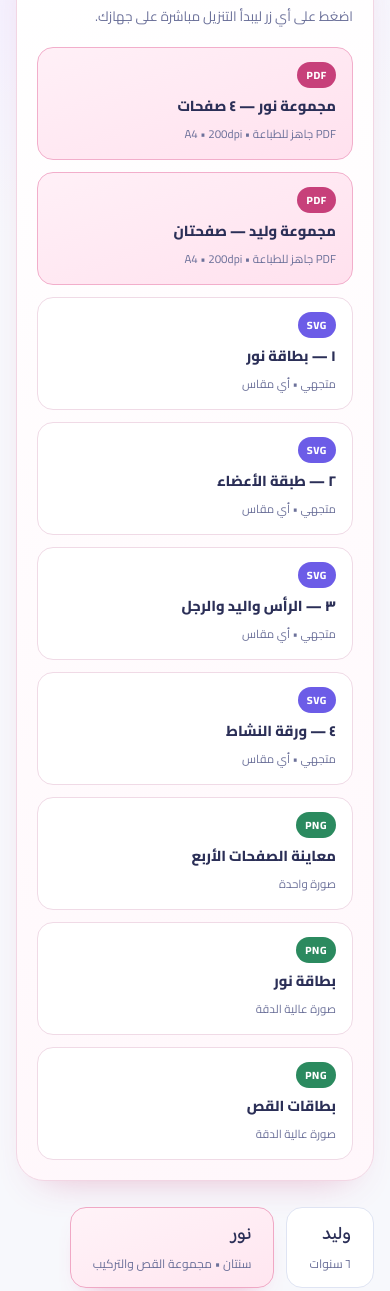
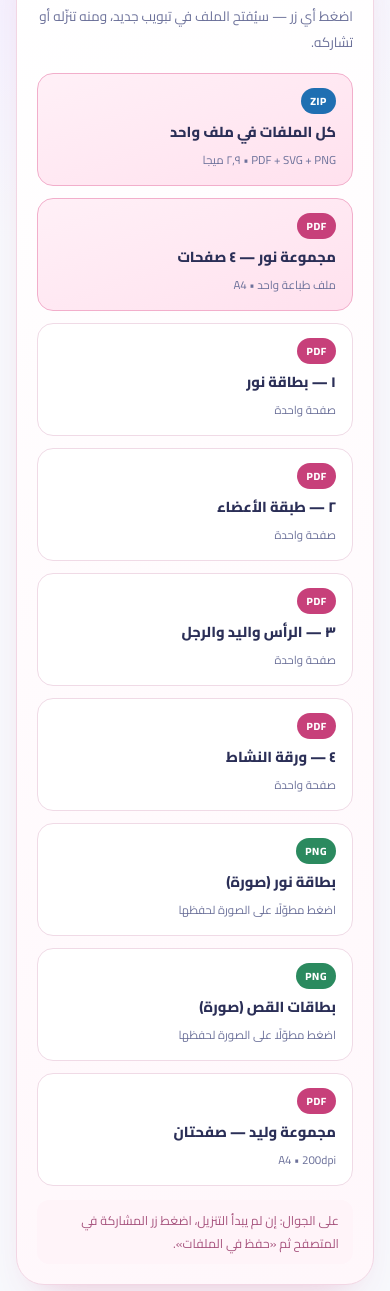
Before and after one commit to Taibiilyes/AI-Code-Generator, a plain HTML site: page printables/body-card/index.html in a window 390 px wide. Shown: the part 285-1576 px from the top of the page. Drawn offline with Linux system fonts and the light colour scheme.

Commit message:
feat(printables): mobile-friendly downloads — ZIP bundle + one PDF per page
- Add girl-set.zip (PDFs + SVGs + PNGs) and a single-page PDF per sheet.
- Download links now open in a new tab instead of relying on the
  download attribute, which mobile browsers often block inside previews.
- Clarify the long-press-to-save route for PNG pages.

Co-authored-by: arena-agent <297053741+arena-agent@users.noreply.github.com>

```diff
--- a/printables/body-card/index.html
+++ b/printables/body-card/index.html
@@ -18,7 +18,7 @@
   </div>
   <div class="actions">
     <button class="btn ghost" id="btn-flip-demo">جرّب قلب البطاقة</button>
-    <a class="btn download" href="girl-set-print.pdf" download="مجموعة-نور-للطباعة.pdf">⬇ تنزيل PDF</a>
+    <a class="btn download" href="girl-set.zip" target="_blank" rel="noopener">⬇ تنزيل كل الملفات</a>
     <button class="btn primary" id="btn-print">اطبع / حفظ PDF</button>
   </div>
 </header>
@@ -26,54 +26,57 @@
 <main>
 <section class="downloads" id="downloads">
   <h2>⬇ نزّل الملفات جاهزة</h2>
-  <p class="downloads-sub">اضغط على أي زر ليبدأ التنزيل مباشرة على جهازك.</p>
+  <p class="downloads-sub">اضغط أي زر — سيُفتح الملف في تبويب جديد، ومنه تنزّله أو تشاركه.</p>
   <div class="dl-grid">
-    <a class="dl-card primary" href="girl-set-print.pdf" download="مجموعة-نور-للطباعة.pdf">
+    <a class="dl-card primary" href="girl-set.zip" target="_blank" rel="noopener">
+      <span class="dl-icon zip">ZIP</span>
+      <span class="dl-title">كل الملفات في ملف واحد</span>
+      <span class="dl-meta">PDF + SVG + PNG • ٢٫٩ ميجا</span>
+    </a>
+    <a class="dl-card primary" href="girl-set-print.pdf" target="_blank" rel="noopener">
       <span class="dl-icon">PDF</span>
       <span class="dl-title">مجموعة نور — ٤ صفحات</span>
-      <span class="dl-meta">PDF جاهز للطباعة • A4 • 200dpi</span>
+      <span class="dl-meta">ملف طباعة واحد • A4</span>
     </a>
-    <a class="dl-card primary" href="body-card-print.pdf" download="مجموعة-وليد-للطباعة.pdf">
+    <a class="dl-card" href="pdf/girl-1-card.pdf" target="_blank" rel="noopener">
+      <span class="dl-icon">PDF</span>
+      <span class="dl-title">١ — بطاقة نور</span>
+      <span class="dl-meta">صفحة واحدة</span>
+    </a>
+    <a class="dl-card" href="pdf/girl-2-organs.pdf" target="_blank" rel="noopener">
+      <span class="dl-icon">PDF</span>
+      <span class="dl-title">٢ — طبقة الأعضاء</span>
+      <span class="dl-meta">صفحة واحدة</span>
+    </a>
+    <a class="dl-card" href="pdf/girl-3-parts.pdf" target="_blank" rel="noopener">
+      <span class="dl-icon">PDF</span>
+      <span class="dl-title">٣ — الرأس واليد والرجل</span>
+      <span class="dl-meta">صفحة واحدة</span>
+    </a>
+    <a class="dl-card" href="pdf/girl-4-activity.pdf" target="_blank" rel="noopener">
+      <span class="dl-icon">PDF</span>
+      <span class="dl-title">٤ — ورقة النشاط</span>
+      <span class="dl-meta">صفحة واحدة</span>
+    </a>
+    <a class="dl-card" href="assets/girl-card-a4.png" target="_blank" rel="noopener">
+      <span class="dl-icon png">PNG</span>
+      <span class="dl-title">بطاقة نور (صورة)</span>
+      <span class="dl-meta">اضغط مطوّلًا على الصورة لحفظها</span>
+    </a>
+    <a class="dl-card" href="assets/girl-parts-a4.png" target="_blank" rel="noopener">
+      <span class="dl-icon png">PNG</span>
+      <span class="dl-title">بطاقات القص (صورة)</span>
+      <span class="dl-meta">اضغط مطوّلًا على الصورة لحفظها</span>
+    </a>
+    <a class="dl-card" href="body-card-print.pdf" target="_blank" rel="noopener">
       <span class="dl-icon">PDF</span>
       <span class="dl-title">مجموعة وليد — صفحتان</span>
-      <span class="dl-meta">PDF جاهز للطباعة • A4 • 200dpi</span>
-    </a>
-    <a class="dl-card" href="girl-card-a4.svg" download="نور-البطاقة.svg">
-      <span class="dl-icon svg">SVG</span>
-      <span class="dl-title">١ — بطاقة نور</span>
-      <span class="dl-meta">متجهي • أي مقاس</span>
-    </a>
-    <a class="dl-card" href="girl-organs-a4.svg" download="نور-الأعضاء.svg">
-      <span class="dl-icon svg">SVG</span>
-      <span class="dl-title">٢ — طبقة الأعضاء</span>
-      <span class="dl-meta">متجهي • أي مقاس</span>
-    </a>
-    <a class="dl-card" href="girl-parts-a4.svg" download="نور-بطاقات-القص.svg">
-      <span class="dl-icon svg">SVG</span>
-      <span class="dl-title">٣ — الرأس واليد والرجل</span>
-      <span class="dl-meta">متجهي • أي مقاس</span>
-    </a>
-    <a class="dl-card" href="girl-activity-a4.svg" download="نور-ورقة-نشاط.svg">
-      <span class="dl-icon svg">SVG</span>
-      <span class="dl-title">٤ — ورقة النشاط</span>
-      <span class="dl-meta">متجهي • أي مقاس</span>
-    </a>
-    <a class="dl-card" href="assets/girl-set-preview.png" download="نور-معاينة-الصفحات.png">
-      <span class="dl-icon png">PNG</span>
-      <span class="dl-title">معاينة الصفحات الأربع</span>
-      <span class="dl-meta">صورة واحدة</span>
-    </a>
-    <a class="dl-card" href="assets/girl-card-a4.png" download="نور-البطاقة.png">
-      <span class="dl-icon png">PNG</span>
-      <span class="dl-title">بطاقة نور</span>
-      <span class="dl-meta">صورة عالية الدقة</span>
-    </a>
-    <a class="dl-card" href="assets/girl-parts-a4.png" download="نور-بطاقات-القص.png">
-      <span class="dl-icon png">PNG</span>
-      <span class="dl-title">بطاقات القص</span>
-      <span class="dl-meta">صورة عالية الدقة</span>
+      <span class="dl-meta">A4 • 200dpi</span>
     </a>
   </div>
+  <p class="dl-help">
+    على الجوال: إن لم يبدأ التنزيل، اضغط زر المشاركة في المتصفح ثم «حفظ في الملفات».
+  </p>
 </section>
 
   <!-- ============ اختيار المجموعة ============ -->
--- a/printables/body-card/styles.css
+++ b/printables/body-card/styles.css
@@ -464,7 +464,17 @@ footer {
 }
 .dl-icon.svg { background: #6c5ce7; }
 .dl-icon.png { background: #2b8a5f; }
+.dl-icon.zip { background: #1f6fb2; }
 .dl-title { font-weight: 700; font-size: 14.5px; }
 .dl-meta { font-size: 11.5px; color: var(--ink-soft); }
 
 @media print { .downloads { display: none !important; } }
+
+.dl-help {
+  margin: 14px 0 0;
+  font-size: 12.5px;
+  color: #a8557f;
+  background: #fff4f9;
+  border-radius: 12px;
+  padding: 9px 14px;
+}
```
Also changed, not shown: 7 other files.
